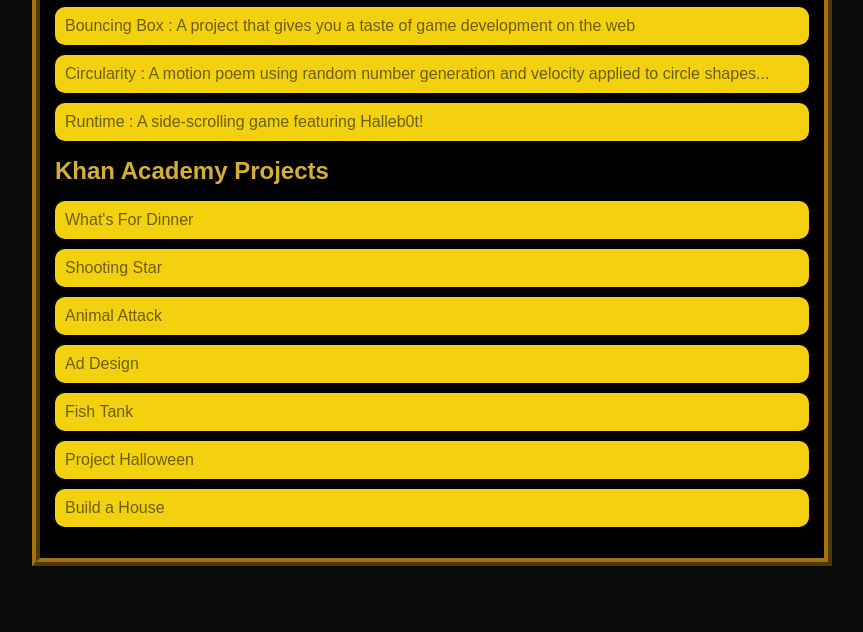
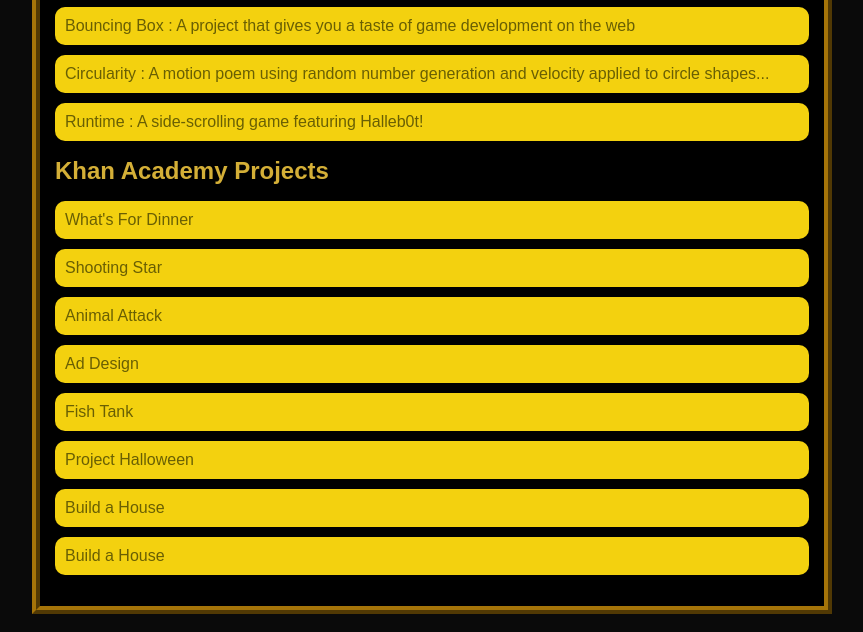
Before and after one commit to CedZ42/cedrickziegler.github.io, a plain HTML site: page portfolio.html in a window 1280 px wide. Shown: the part 241-873 px from the top of the page, without its empty margins (208-1071 px from the left). Before the commit the page ends 825 px from the top, so only its background shows below. Drawn offline with Linux system fonts and the light colour scheme.

Commit message:
added Make it Rain project

```diff
--- a/portfolio.html
+++ b/portfolio.html
@@ -32,6 +32,7 @@
                         <li><a href = "https://www.khanacademy.org/computer-programming/menu-design/4570418887049216">Fish Tank</a></li>
                         <li><a href = "https://www.khanacademy.org/computer-programming/project-halloween/5970288654991360">Project Halloween</a></li>
                         <li><a href = "https://www.khanacademy.org/computer-programming/house-project/6547265923235840">Build a House</a></li>
+                        <li><a href = "https://www.khanacademy.org/computer-programming/spin-off-of-project-make-it-rain/5530831992569856">Build a House</a></li>
                     </ul>
                 </div>
             </main>
```
